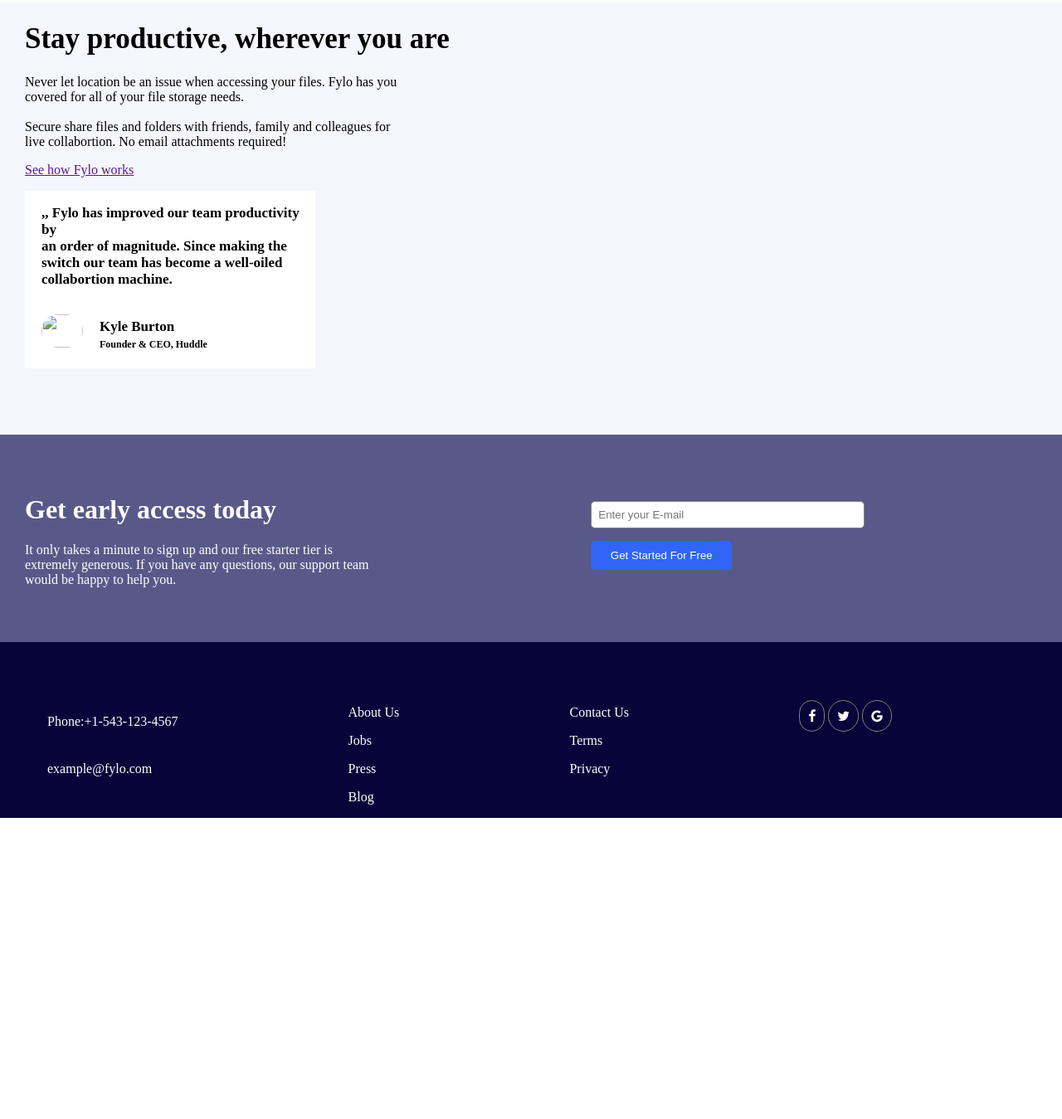
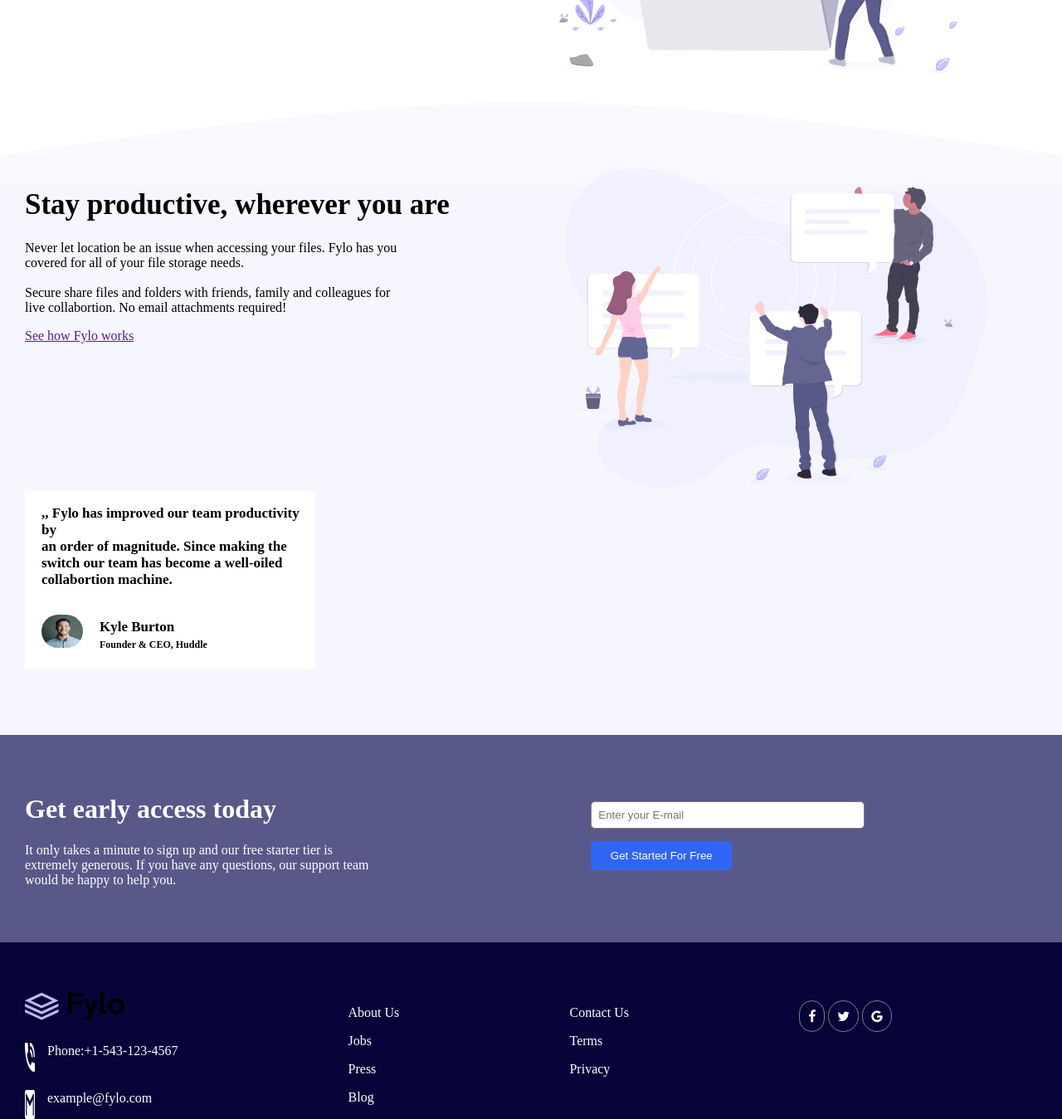
Before and after one commit to ramin47/Fylo-Second, a plain HTML site: page indexx.html in a window 1280 px wide. Shown: the part 437-1786 px from the top of the page at 83% size. Before the commit the page ends 1423 px from the top, so only its background shows below. Drawn offline with Linux system fonts and the light colour scheme.

Commit message:
Update indexx.html

```diff
--- a/indexx.html
+++ b/indexx.html
@@ -11,7 +11,7 @@
 <body>
     <div class="container">
     <header>
-        <img class="logo-img" src="fylo-landing-page-with-two-column-layout-master/images/logo.svg" alt="Logo">
+        <img class="logo-img" src="/images/logo.svg" alt="Logo">
         <p class="parag">Features</p>
         <p class="parag">Team</p>
         <p class="parag">Sign In</p>
@@ -29,11 +29,11 @@
         </div>
 
         <div>
-            <img class="img-first" src="fylo-landing-page-with-two-column-layout-master/images/illustration-1.svg" alt="">
+            <img class="img-first" src="/images/illustration-1.svg" alt="">
         </div>
     </div>
 </div>
-    <img class="img-bg" src="fylo-landing-page-with-two-column-layout-master/images/bg-curve-desktop.svg" alt="">
+    <img class="img-bg" src="/images/bg-curve-desktop.svg" alt="">
         <div class="sec-div">
             <div class="left-sec">
             <h1 class="head2">Stay productive, wherever you are</h1>
@@ -45,11 +45,11 @@
                <p><a href="">See how Fylo works </a></p>
             </div>
             <div>
-               <img class="img-sec" src="fylo-landing-page-with-two-column-layout-master/images/illustration-2.svg" alt=""></div>
+               <img class="img-sec" src="/images/illustration-2.svg" alt=""></div>
                <div class="white-div"><p class="parag-pro">,, Fylo has improved our team productivity by<br>an order of magnitude. Since making the<br>
                     switch our team has become a well-oiled<br>collabortion machine.</p>
                     <div class="profile-text">
-                <img class="img-profile" src="fylo-landing-page-with-two-column-layout-master\images/avatar-testimonial.jpg" alt=""><p class="parag-pro">Kyle Burton<br><span class="parag-pro2">Founder & CEO, Huddle</span></p>
+                <img class="img-profile" src="\images/avatar-testimonial.jpg" alt=""><p class="parag-pro">Kyle Burton<br><span class="parag-pro2">Founder & CEO, Huddle</span></p>
             </div>
             </div>
                 <div></div>
@@ -69,11 +69,11 @@
     </div>
     <footer>
         <div>
-            <img class="logo-footer" src="fylo-landing-page-with-two-column-layout-master/images/logo.svg" alt=""><br>
+            <img class="logo-footer" src="/images/logo.svg" alt=""><br>
             <div class="footer-img1">
-            <img class="phone-img" src="fylo-landing-page-with-two-column-layout-master/images/icon-phone.svg" alt=""><p class="parag-footer">Phone:+1-543-123-4567</p></div>
+            <img class="phone-img" src="/images/icon-phone.svg" alt=""><p class="parag-footer">Phone:+1-543-123-4567</p></div>
             <div class="footer-img2">
-            <img class="email-img" src="fylo-landing-page-with-two-column-layout-master/images/icon-email.svg" alt=""><p class="parag-footer">example@fylo.com</p>
+            <img class="email-img" src="/images/icon-email.svg" alt=""><p class="parag-footer">example@fylo.com</p>
         </div>
         </div>
         </div>
```
